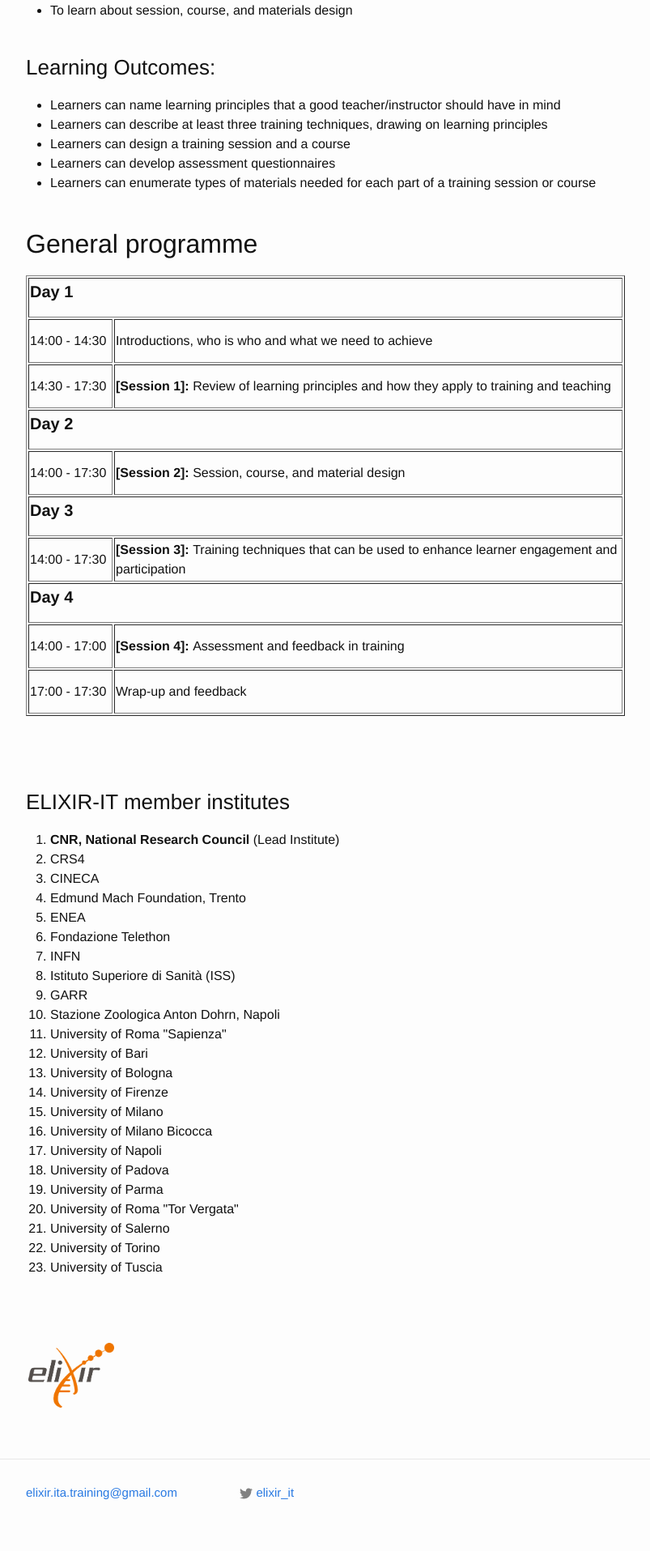
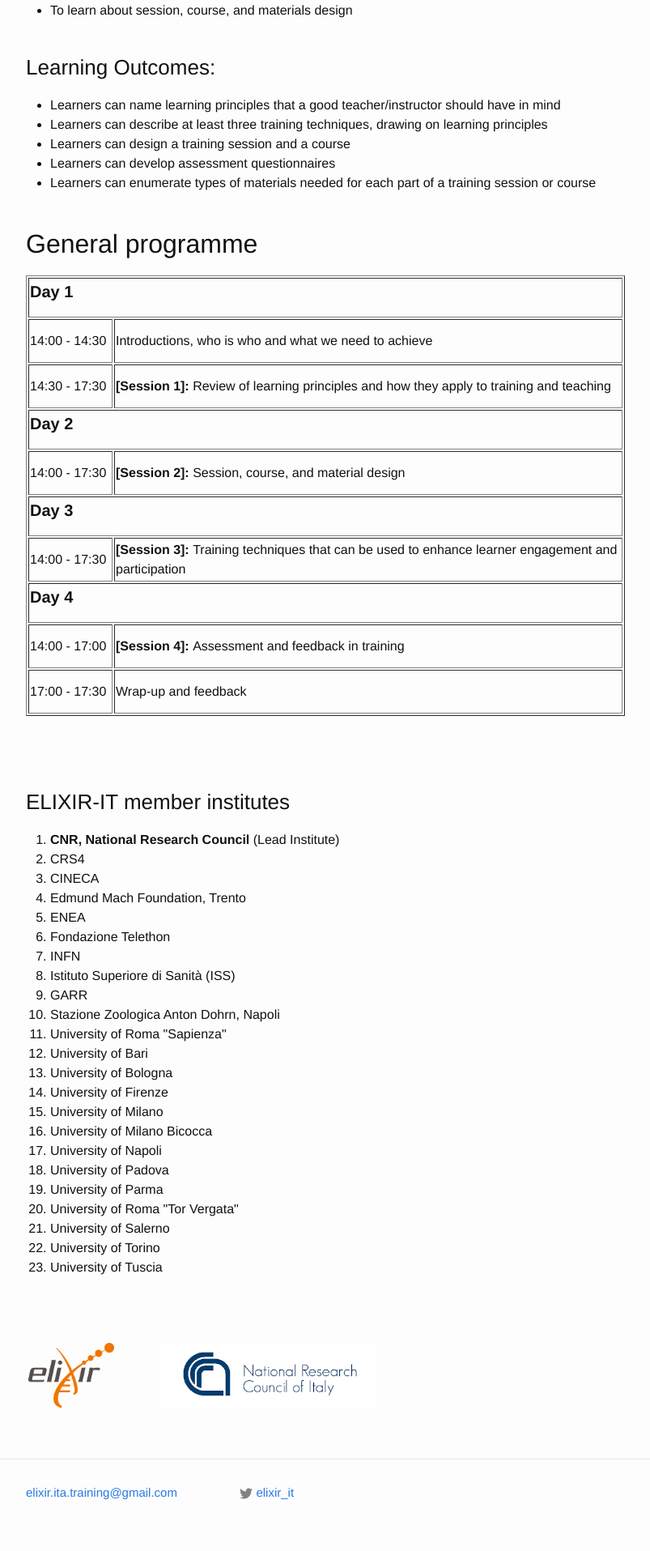
Before and after one commit to ELIXIR-IIB-training/website, a Jekyll site: the page built from _posts/2020-12-01-train-the-trainer-italy-online.md, in a window 1280 px wide. Shown: the part 2260-4175 px from the top of the page at 81% size, without its empty margins (238-1041 px from the left). Built offline with Jekyll 4.4.1, drawn with Linux system fonts in a browser that asks for light colours.

Commit message:
Add CNR logo at the bottom

```diff
--- a/_posts/2020-12-01-train-the-trainer-italy-online.md
+++ b/_posts/2020-12-01-train-the-trainer-italy-online.md
@@ -180,5 +180,7 @@ If you have questions like the following ones, this course may be very helpful t
 <table border="0" >
   <tr>
     <td><a href="https://www.elixir-europe.org"><img src="../../../img/Logo_ELIXIR_white_background.png" height="80"></a></td>
+    <td width=50></td>
+    <td><a href="https://www.elixir-europe.org"><img src="../../../img/Logo_CNR_Italy.png" height="80"></a></td>
   </tr>
 </table>
```
